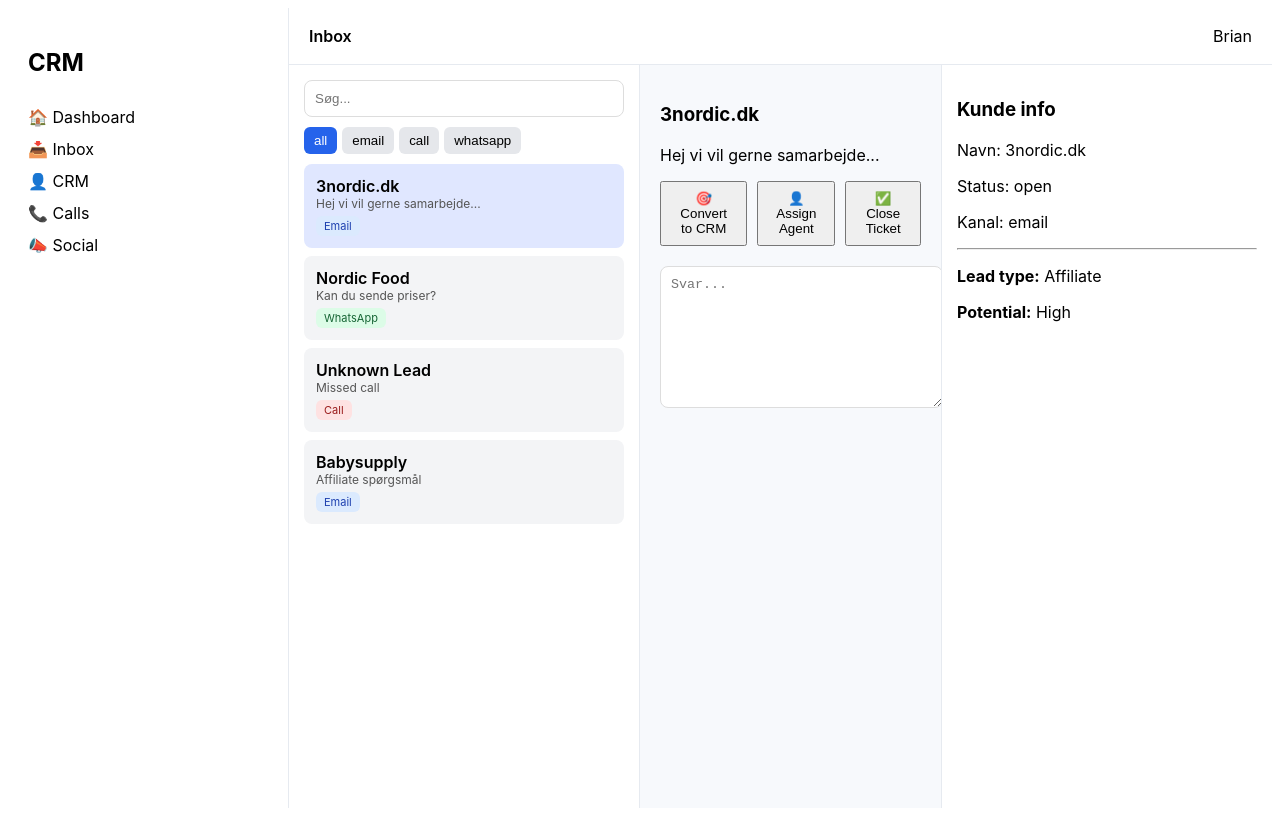
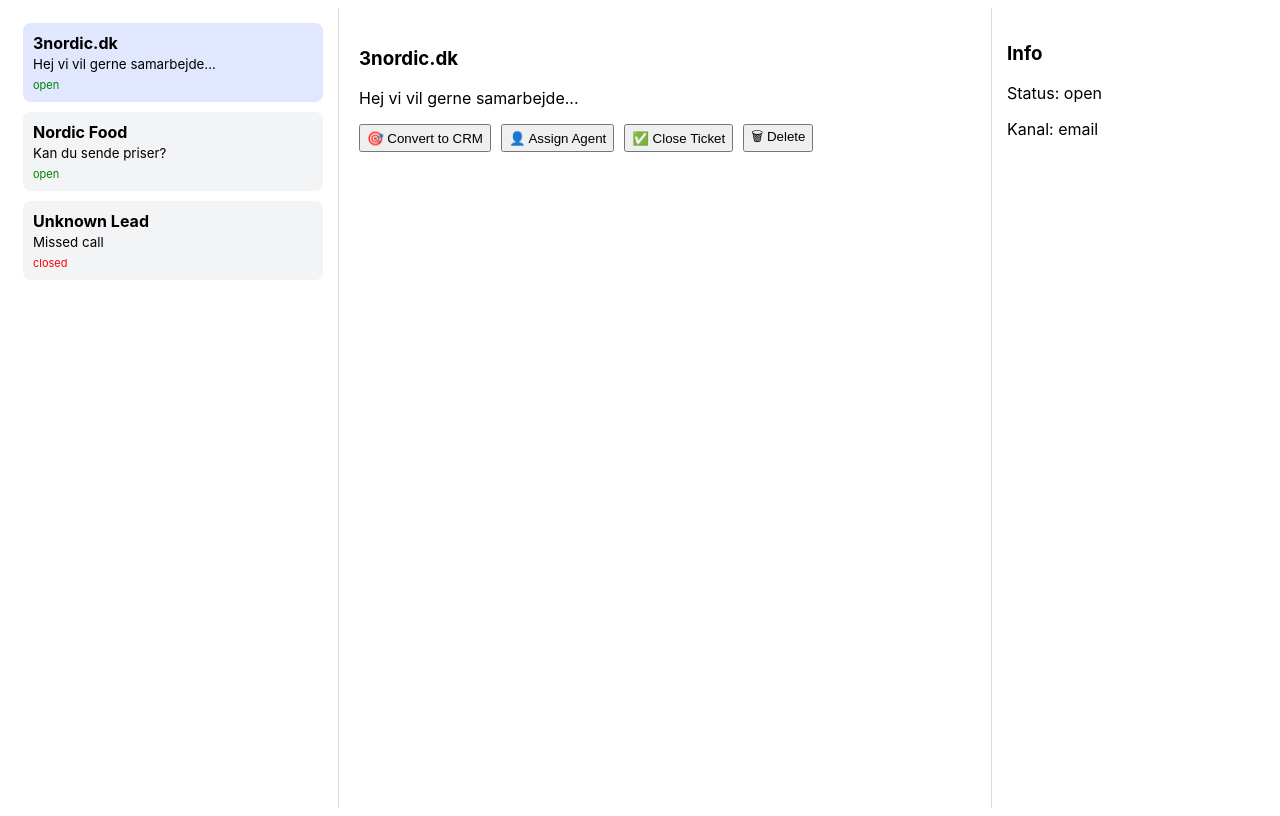
Before and after one commit to 2710brian/crm-dashboard, a React (Vite) app: page / in a window 1280 px wide. Built offline with nearby package versions, Linux system fonts and the light colour scheme.

Commit message:
Update App.jsx

```diff
--- a/src/App.jsx
+++ b/src/App.jsx
@@ -2,215 +2,97 @@ import { useState } from "react";
 
 export default function App() {
 
-  const [view, setView] = useState("inbox");
   const [selected, setSelected] = useState(0);
-  const [filter, setFilter] = useState("all");
-  const [search, setSearch] = useState("");
-
-  const messages = [
+  const [messages, setMessages] = useState([
     { name: "3nordic.dk", type: "email", text: "Hej vi vil gerne samarbejde...", status: "open" },
     { name: "Nordic Food", type: "whatsapp", text: "Kan du sende priser?", status: "open" },
-    { name: "Unknown Lead", type: "call", text: "Missed call", status: "closed" },
-    { name: "Babysupply", type: "email", text: "Affiliate spørgsmål", status: "open" }
-  ];
+    { name: "Unknown Lead", type: "call", text: "Missed call", status: "closed" }
+  ]);
 
-  const getChannelStyle = (type) => {
-    switch (type) {
-      case "email": return { bg: "#DBEAFE", color: "#1E40AF", label: "Email" };
-      case "call": return { bg: "#FEE2E2", color: "#991B1B", label: "Call" };
-      case "whatsapp": return { bg: "#DCFCE7", color: "#166534", label: "WhatsApp" };
-      default: return { bg: "#E5E7EB", color: "#111827", label: type };
-    }
+  const active = messages[selected];
+
+  const updateStatus = (status) => {
+    const updated = [...messages];
+    updated[selected].status = status;
+    setMessages(updated);
   };
 
-  const filtered = messages.filter(m =>
-    (filter === "all" || m.type === filter) &&
-    m.name.toLowerCase().includes(search.toLowerCase())
-  );
+  const removeTicket = () => {
+    const updated = messages.filter((_, i) => i !== selected);
+    setMessages(updated);
+    setSelected(0);
+  };
 
-  const active = filtered[selected];
+  const convertToCRM = () => {
+    alert("Sendt til CRM (senere: rigtig integration)");
+    updateStatus("converted");
+  };
 
   return (
-    <div style={{
-      display: "flex",
-      height: "100vh",
-      fontFamily: "Inter, Arial",
-      background: "#F7F9FC"
-    }}>
-
-      {/* Sidebar */}
-      <div style={{
-        width: "240px",
-        background: "#ffffff",
-        borderRight: "1px solid #E6EAF0",
-        padding: "20px"
-      }}>
-        <h2 style={{ marginBottom: "30px" }}>CRM</h2>
-
-        <div onClick={() => setView("dashboard")} style={{ marginBottom: "12px", cursor: "pointer" }}>🏠 Dashboard</div>
-        <div onClick={() => setView("inbox")} style={{ marginBottom: "12px", cursor: "pointer" }}>📥 Inbox</div>
-        <div style={{ marginBottom: "12px" }}>👤 CRM</div>
-        <div style={{ marginBottom: "12px" }}>📞 Calls</div>
-        <div style={{ marginBottom: "12px" }}>📣 Social</div>
-      </div>
-
-      {/* Main */}
-      <div style={{ flex: 1, display: "flex", flexDirection: "column" }}>
-
-        {/* Topbar */}
-        <div style={{
-          height: "60px",
-          background: "#fff",
-          borderBottom: "1px solid #E6EAF0",
-          display: "flex",
-          alignItems: "center",
-          justifyContent: "space-between",
-          padding: "0 20px"
-        }}>
-          <div style={{ fontWeight: "600" }}>Inbox</div>
-          <div>Brian</div>
-        </div>
-
-        {/* INBOX */}
-        <div style={{ display: "flex", height: "100%" }}>
+    <div style={{ display: "flex", height: "100vh", fontFamily: "Inter" }}>
 
       {/* LEFT */}
-          <div style={{
-            width: "320px",
-            background: "#fff",
-            borderRight: "1px solid #E6EAF0",
-            padding: "15px",
-            display: "flex",
-            flexDirection: "column"
-          }}>
-
-            {/* Search */}
-            <input
-              placeholder="Søg..."
-              value={search}
-              onChange={(e) => setSearch(e.target.value)}
+      <div style={{ width: "300px", padding: "15px", borderRight: "1px solid #ddd" }}>
+        {messages.map((item, i) => (
+          <div key={i}
+            onClick={() => setSelected(i)}
             style={{
               padding: "10px",
+              marginBottom: "10px",
+              background: selected === i ? "#E0E7FF" : "#F3F4F6",
               borderRadius: "8px",
-                border: "1px solid #ddd",
-                marginBottom: "10px"
-              }}
-            />
+              cursor: "pointer"
+            }}>
+            <b>{item.name}</b><br />
+            <small>{item.text}</small>
 
-            {/* Filters */}
-            <div style={{ display: "flex", gap: "5px", marginBottom: "10px" }}>
-              {["all", "email", "call", "whatsapp"].map(f => (
-                <button key={f}
-                  onClick={() => setFilter(f)}
-                  style={{
-                    padding: "6px 10px",
-                    borderRadius: "6px",
-                    border: "none",
-                    cursor: "pointer",
-                    background: filter === f ? "#2563EB" : "#E5E7EB",
-                    color: filter === f ? "#fff" : "#000"
+            <div style={{
+              marginTop: "5px",
+              fontSize: "11px",
+              color: item.status === "closed" ? "red" : "green"
             }}>
-                  {f}
-                </button>
+              {item.status}
+            </div>
+          </div>
         ))}
       </div>
 
-            {/* List */}
-            <div style={{ flex: 1, overflowY: "auto" }}>
-              {filtered.map((item, i) => {
-                const ch = getChannelStyle(item.type);
-                return (
-                  <div key={i}
-                    onClick={() => setSelected(i)}
-                    style={{
-                      padding: "12px",
-                      marginBottom: "8px",
-                      borderRadius: "8px",
-                      cursor: "pointer",
-                      background: selected === i ? "#E0E7FF" : "#F3F4F6"
-                    }}>
-                    <div style={{ fontWeight: "600" }}>{item.name}</div>
+      {/* MIDDLE */}
+      <div style={{ flex: 1, padding: "20px" }}>
 
-                    <div style={{ fontSize: "12px", color: "#555" }}>
-                      {item.text}
-                    </div>
+        <h3>{active?.name}</h3>
+        <p>{active?.text}</p>
 
-                    {/* CHANNEL BADGE */}
-                    <div style={{
-                      marginTop: "5px",
-                      display: "inline-block",
-                      padding: "3px 8px",
-                      borderRadius: "6px",
-                      background: ch.bg,
-                      color: ch.color,
-                      fontSize: "11px"
-                    }}>
-                      {ch.label}
-                    </div>
-                  </div>
-                );
-              })}
+        {/* ACTIONS */}
+        <div style={{ marginTop: "15px", display: "flex", gap: "10px" }}>
+
+          <button onClick={convertToCRM}>
+            🎯 Convert to CRM
+          </button>
+
+          <button onClick={() => updateStatus("in progress")}>
+            👤 Assign Agent
+          </button>
+
+          <button onClick={() => updateStatus("closed")}>
+            ✅ Close Ticket
+          </button>
+
+          <button onClick={removeTicket}>
+            🗑 Delete
+          </button>
+
         </div>
 
       </div>
 
-          {/* MIDDLE */}
-          <div style={{
-            flex: 1,
-            padding: "20px"
-          }}>
-            <h3>{active?.name}</h3>
-            <p style={{ marginTop: "10px" }}>{active?.text}</p>
-
-            {/* ACTIONS */}
-            <div style={{ marginTop: "15px", display: "flex", gap: "10px" }}>
-              <button style={{ padding: "8px 12px", cursor: "pointer" }}>
-                🎯 Convert to CRM
-              </button>
-
-              <button style={{ padding: "8px 12px", cursor: "pointer" }}>
-                👤 Assign Agent
-              </button>
-
-              <button style={{ padding: "8px 12px", cursor: "pointer" }}>
-                ✅ Close Ticket
-              </button>
-            </div>
-
-            <textarea
-              placeholder="Svar..."
-              style={{
-                width: "100%",
-                marginTop: "20px",
-                padding: "10px",
-                height: "120px",
-                borderRadius: "8px",
-                border: "1px solid #ddd"
-              }}
-            />
-          </div>
-
       {/* RIGHT */}
-          <div style={{
-            width: "300px",
-            background: "#fff",
-            borderLeft: "1px solid #E6EAF0",
-            padding: "15px"
-          }}>
-            <h3>Kunde info</h3>
-            <p>Navn: {active?.name}</p>
+      <div style={{ width: "250px", padding: "15px", borderLeft: "1px solid #ddd" }}>
+        <h3>Info</h3>
         <p>Status: {active?.status}</p>
         <p>Kanal: {active?.type}</p>
-
-            <hr style={{ margin: "15px 0" }} />
-
-            <p><b>Lead type:</b> Affiliate</p>
-            <p><b>Potential:</b> High</p>
       </div>
 
     </div>
-
-      </div>
-    </div>
   );
 }
```
Lines whose indentation alone changed are shown as unchanged.
